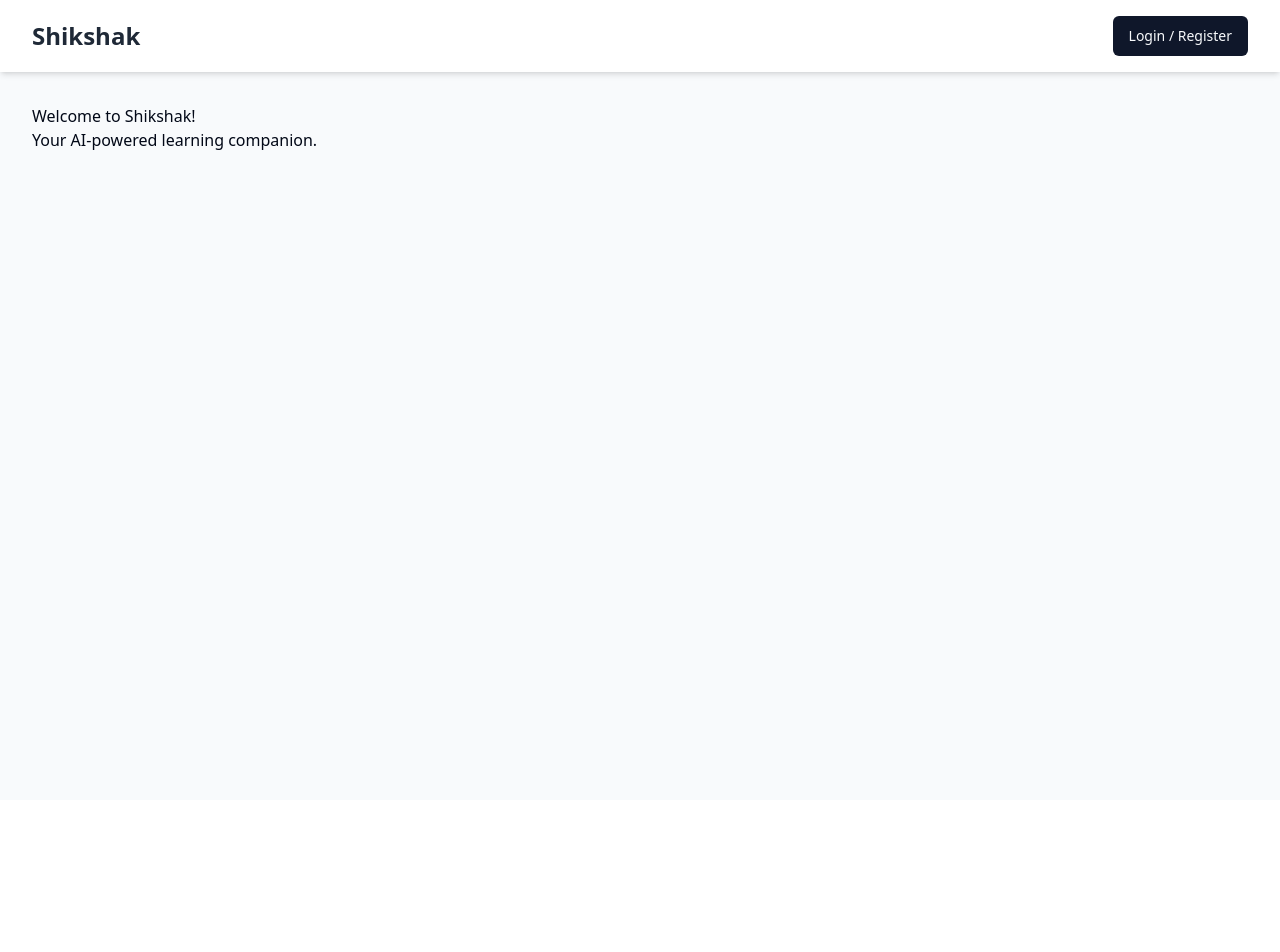
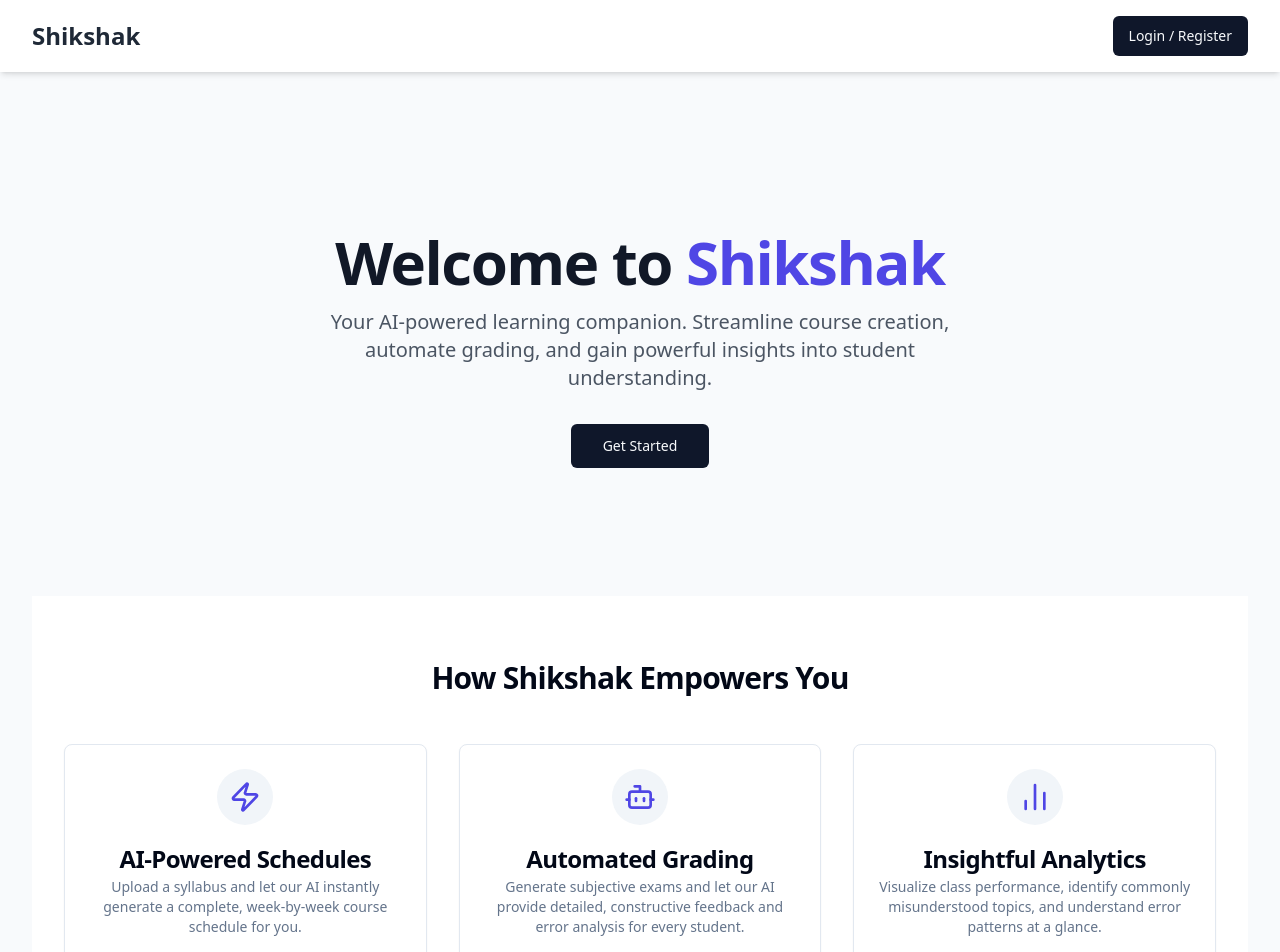
Before and after one commit to eberjohns/shikshak-v2, a React app in the folder frontend/: page / in a window 1280 px wide. Shown: the top 952 px of the page. Before the commit the page ends 800 px from the top, so only its background shows below. Built offline with nearby package versions, Linux system fonts and the light colour scheme; the HTML template or start-up script is replaced by a standard one.

Commit message:
lively homepage

```diff
--- a/frontend/src/App.jsx
+++ b/frontend/src/App.jsx
@@ -16,6 +16,7 @@
 import { TakeExamPage } from './pages/student/TakeExamPage';
 import { MySubmissionsPage } from './pages/student/MySubmissionsPage';
 import { SubmissionResultPage } from './pages/student/SubmissionResultPage';
+import { HomePage } from './pages/HomePage';
 
 const MainLayout = () => {
   const isAuthenticated = useAuthStore((state) => state.isAuthenticated);
@@ -76,7 +77,7 @@
   return (
     <Routes>
       <Route path="/" element={<MainLayout />}>
-        <Route index element={<div><h1>Welcome to Shikshak!</h1><p>Your AI-powered learning companion.</p></div>} />
+        <Route index element={<HomePage />} />
 
         {/* Teacher Routes */}
         <Route path="/teacher/dashboard" element={<TeacherDashboardPage />} />
--- /dev/null
+++ b/frontend/src/pages/HomePage.jsx
@@ -0,0 +1,60 @@
+import React from 'react';
+import { Link } from 'react-router-dom';
+import { Button } from '@/components/ui/button';
+import { Card, CardHeader, CardTitle, CardDescription } from '@/components/ui/card';
+import { Zap, Bot, BarChart2 } from 'lucide-react';
+
+const FeatureCard = ({ icon, title, description }) => (
+  <Card className="text-center hover:shadow-lg transition-shadow duration-300">
+    <CardHeader>
+      <div className="mx-auto bg-slate-100 rounded-full p-3 w-fit mb-4">
+        {icon}
+      </div>
+      <CardTitle>{title}</CardTitle>
+      <CardDescription>{description}</CardDescription>
+    </CardHeader>
+  </Card>
+);
+
+export function HomePage() {
+  return (
+    <div className="text-center">
+      {/* Hero Section */}
+      <section className="py-20 md:py-32">
+        <h1 className="text-4xl md:text-6xl font-extrabold tracking-tight text-gray-900 animate-fade-in-down">
+          Welcome to <span className="text-indigo-600">Shikshak</span>
+        </h1>
+        <p className="mt-4 max-w-2xl mx-auto text-lg md:text-xl text-gray-600 animate-fade-in-up" style={{ animationDelay: '0.2s' }}>
+          Your AI-powered learning companion. Streamline course creation, automate grading, and gain powerful insights into student understanding.
+        </p>
+        <div className="mt-8 animate-fade-in-up" style={{ animationDelay: '0.4s' }}>
+          <Button asChild size="lg">
+            <Link to="/auth">Get Started</Link>
+          </Button>
+        </div>
+      </section>
+
+      {/* Features Section */}
+      <section className="py-16 bg-white">
+        <h2 className="text-3xl font-bold tracking-tight mb-12">How Shikshak Empowers You</h2>
+        <div className="grid grid-cols-1 md:grid-cols-3 gap-8 max-w-6xl mx-auto">
+          <FeatureCard
+            icon={<Zap className="w-8 h-8 text-indigo-600" />}
+            title="AI-Powered Schedules"
+            description="Upload a syllabus and let our AI instantly generate a complete, week-by-week course schedule for you."
+          />
+          <FeatureCard
+            icon={<Bot className="w-8 h-8 text-indigo-600" />}
+            title="Automated Grading"
+            description="Generate subjective exams and let our AI provide detailed, constructive feedback and error analysis for every student."
+          />
+          <FeatureCard
+            icon={<BarChart2 className="w-8 h-8 text-indigo-600" />}
+            title="Insightful Analytics"
+            description="Visualize class performance, identify commonly misunderstood topics, and understand error patterns at a glance."
+          />
+        </div>
+      </section>
+    </div>
+  );
+}
```
